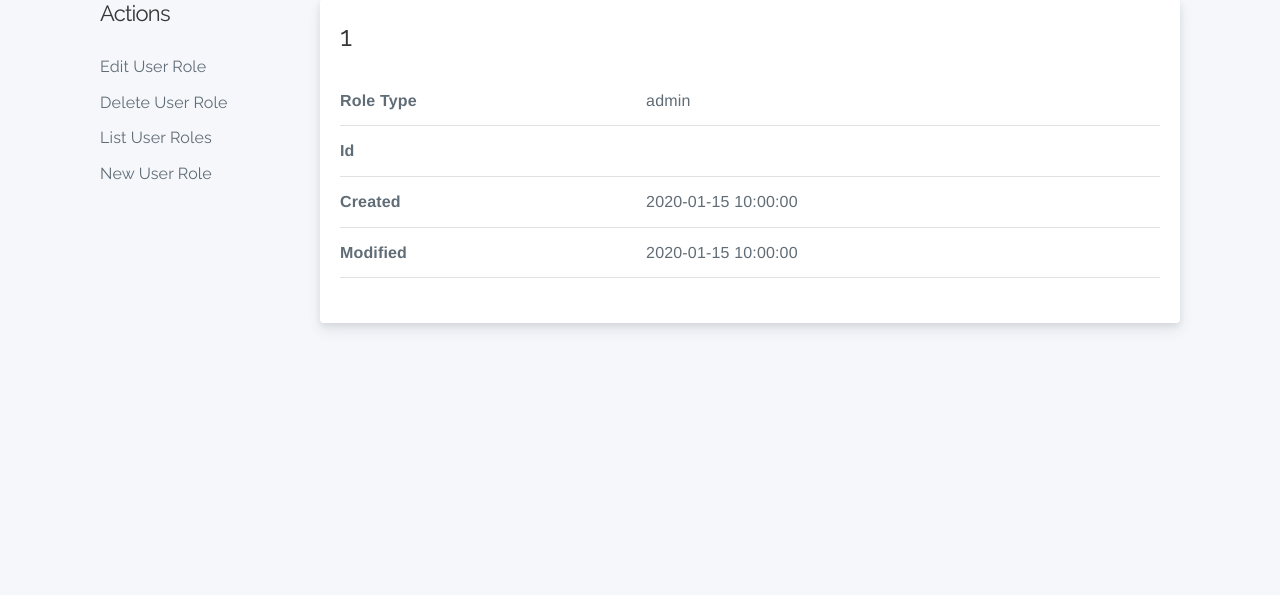
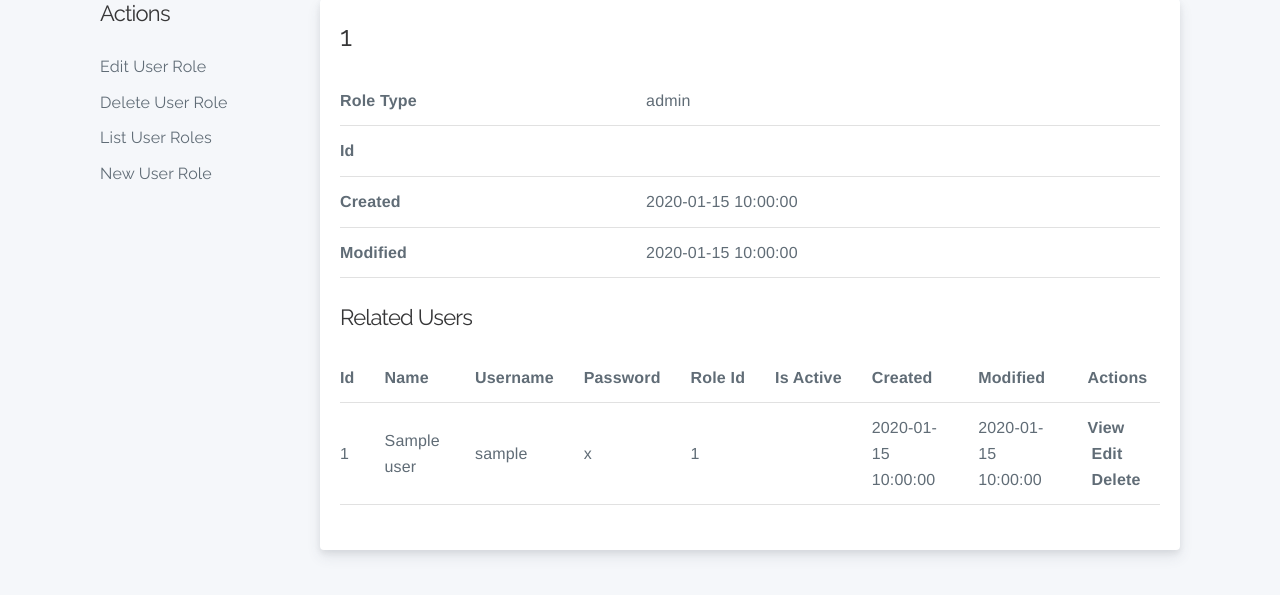
Before and after one commit to mafoi2007/pressApp, a CakePHP app: the page made by templates/UserRoles/view.php in a window 1280 px wide. Shown: the part 79-674 px from the top of the page. Run offline with PHP 8.4 and a stand-in for CakePHP, Linux system fonts and the light colour scheme; the template is opened without the code that fills it: most values are stand-ins (such as "Sample title", 1, 10 or a date in 2020); some libraries are stand-ins or nearby versions.

Commit message:
16-11-2026 15:06

```diff
--- a/src/Model/Entity/User.php
+++ b/src/Model/Entity/User.php
@@ -12,7 +12,7 @@ use Cake\ORM\Entity;
  * @property string $name
  * @property string $username
  * @property string $password
- * @property string $role
+ * @property int $role_id
  * @property bool $is_active
  * @property \Cake\I18n\DateTime $created
  * @property \Cake\I18n\DateTime $modified
@@ -20,6 +20,7 @@ use Cake\ORM\Entity;
  * @property \App\Model\Entity\OrderStatusHistory[] $order_status_histories
  * @property \App\Model\Entity\Order[] $orders
  * @property \App\Model\Entity\Payment[] $payments
+ * @property \App\Model\Entity\UserRole $user_role
  */
 class User extends Entity
 {
@@ -36,13 +37,14 @@ class User extends Entity
         'name' => true,
         'username' => true,
         'password' => true,
-        'role' => true,
+        'role_id' => true,
         'is_active' => true,
         'created' => true,
         'modified' => true,
         'order_status_histories' => true,
         'orders' => true,
         'payments' => true,
+        'user_role' => true,
     ];
 
     /**
--- a/src/Model/Table/UserRolesTable.php
+++ b/src/Model/Table/UserRolesTable.php
@@ -44,6 +44,10 @@ class UserRolesTable extends Table
         $this->setPrimaryKey('id');
 
         $this->addBehavior('Timestamp');
+
+        $this->hasMany('Users', [
+            'foreignKey' => 'role_type',
+        ]);
     }
 
     /**
--- a/templates/UserRoles/view.php
+++ b/templates/UserRoles/view.php
@@ -35,6 +35,50 @@
                     <td><?= h($userRole->modified) ?></td>
                 </tr>
             </table>
+            <div class="related">
+                <h4><?= __('Related Users') ?></h4>
+                <?php if (!empty($userRole->users)) : ?>
+                <div class="table-responsive">
+                    <table>
+                        <tr>
+                            <th><?= __('Id') ?></th>
+                            <th><?= __('Name') ?></th>
+                            <th><?= __('Username') ?></th>
+                            <th><?= __('Password') ?></th>
+                            <th><?= __('Role Id') ?></th>
+                            <th><?= __('Is Active') ?></th>
+                            <th><?= __('Created') ?></th>
+                            <th><?= __('Modified') ?></th>
+                            <th class="actions"><?= __('Actions') ?></th>
+                        </tr>
+                        <?php foreach ($userRole->users as $user) : ?>
+                        <tr>
+                            <td><?= h($user->id) ?></td>
+                            <td><?= h($user->name) ?></td>
+                            <td><?= h($user->username) ?></td>
+                            <td><?= h($user->password) ?></td>
+                            <td><?= h($user->role_id) ?></td>
+                            <td><?= h($user->is_active) ?></td>
+                            <td><?= h($user->created) ?></td>
+                            <td><?= h($user->modified) ?></td>
+                            <td class="actions">
+                                <?= $this->Html->link(__('View'), ['controller' => 'Users', 'action' => 'view', $user->id]) ?>
+                                <?= $this->Html->link(__('Edit'), ['controller' => 'Users', 'action' => 'edit', $user->id]) ?>
+                                <?= $this->Form->postLink(
+                                    __('Delete'),
+                                    ['controller' => 'Users', 'action' => 'delete', $user->id],
+                                    [
+                                        'method' => 'delete',
+                                        'confirm' => __('Are you sure you want to delete # {0}?', $user->id),
+                                    ]
+                                ) ?>
+                            </td>
+                        </tr>
+                        <?php endforeach; ?>
+                    </table>
+                </div>
+                <?php endif; ?>
+            </div>
         </div>
     </div>
 </div>
--- a/templates/Users/add.php
+++ b/templates/Users/add.php
@@ -2,6 +2,8 @@
 /**
  * @var \App\View\AppView $this
  * @var \App\Model\Entity\User $user
+ * @var \Cake\Collection\CollectionInterface|string[] $roles
+ * @var \Cake\Collection\CollectionInterface|string[] $userRoles
  */
 ?>
 <div class="row">
@@ -20,7 +22,7 @@
                     echo $this->Form->control('name');
                     echo $this->Form->control('username');
                     echo $this->Form->control('password');
-                    echo $this->Form->control('role');
+                    echo $this->Form->control('role_id', ['options' => $userRoles]);
                     echo $this->Form->control('is_active');
                 ?>
             </fieldset>
--- a/templates/Users/edit.php
+++ b/templates/Users/edit.php
@@ -2,6 +2,8 @@
 /**
  * @var \App\View\AppView $this
  * @var \App\Model\Entity\User $user
+ * @var string[]|\Cake\Collection\CollectionInterface $roles
+ * @var string[]|\Cake\Collection\CollectionInterface $userRoles
  */
 ?>
 <div class="row">
@@ -25,7 +27,7 @@
                     echo $this->Form->control('name');
                     echo $this->Form->control('username');
                     echo $this->Form->control('password');
-                    echo $this->Form->control('role');
+                    echo $this->Form->control('role_id', ['options' => $userRoles]);
                     echo $this->Form->control('is_active');
                 ?>
             </fieldset>
--- a/templates/Users/index.php
+++ b/templates/Users/index.php
@@ -14,7 +14,7 @@
                     <th><?= $this->Paginator->sort('id') ?></th>
                     <th><?= $this->Paginator->sort('name') ?></th>
                     <th><?= $this->Paginator->sort('username') ?></th>
-                    <th><?= $this->Paginator->sort('role') ?></th>
+                    <th><?= $this->Paginator->sort('role_id') ?></th>
                     <th><?= $this->Paginator->sort('is_active') ?></th>
                     <th><?= $this->Paginator->sort('created') ?></th>
                     <th><?= $this->Paginator->sort('modified') ?></th>
@@ -27,7 +27,8 @@
                     <td><?= $this->Number->format($user->id) ?></td>
                     <td><?= h($user->name) ?></td>
                     <td><?= h($user->username) ?></td>
-                    <td><?= h($user->role) ?></td>
+                    <td><?= $user->hasValue('role') ? $this->Html->link($user->role->id, ['controller' => 'UserRoles', 'action' => 'view', $user->role->id]) : '' ?></td>
+                    <td><?= $user->hasValue('user_role') ? $this->Html->link($user->user_role->id, ['controller' => 'UserRoles', 'action' => 'view', $user->user_role->id]) : '' ?></td>
                     <td><?= h($user->is_active) ?></td>
                     <td><?= h($user->created) ?></td>
                     <td><?= h($user->modified) ?></td>
--- a/templates/Users/view.php
+++ b/templates/Users/view.php
@@ -28,7 +28,7 @@
                 </tr>
                 <tr>
                     <th><?= __('Role') ?></th>
-                    <td><?= h($user->role) ?></td>
+                    <td><?= $user->hasValue('role') ? $this->Html->link($user->role->id, ['controller' => 'UserRoles', 'action' => 'view', $user->role->id]) : '' ?></td>
                 </tr>
                 <tr>
                     <th><?= __('Id') ?></th>
```
Also changed, not shown: src/Controller/UsersController.php (+7 -4 lines), src/Model/Table/UsersTable.php (+12 -4 lines), tests/Fixture/UserRolesFixture.php (+2 -2 lines), tests/Fixture/UsersFixture.php (+3 -3 lines), tests/TestCase/Controller/UsersControllerTest.php (+1 -0 lines), tests/TestCase/Model/Table/UsersTableTest.php (+1 -0 lines), config/Migrations/20261116140559_UserRoles.php (added).
